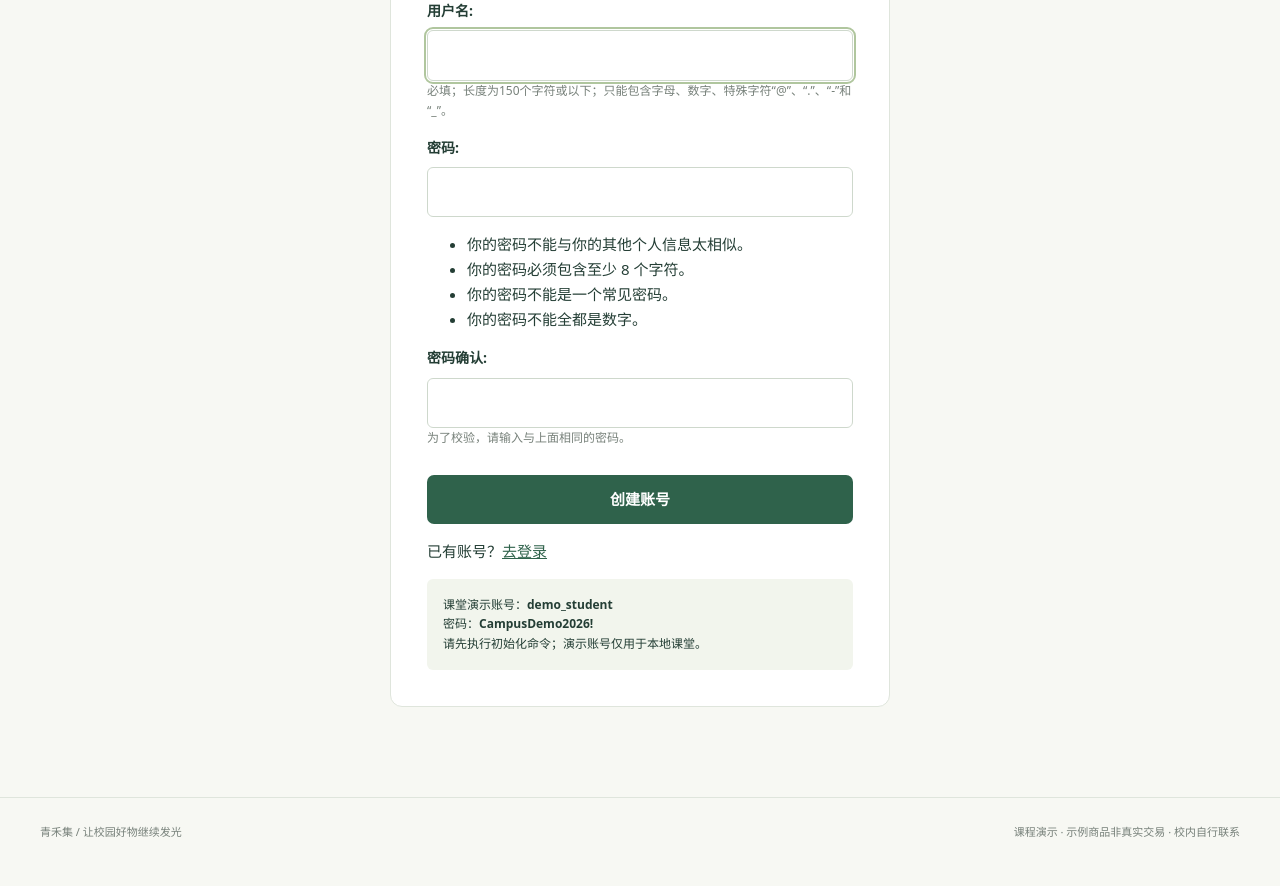
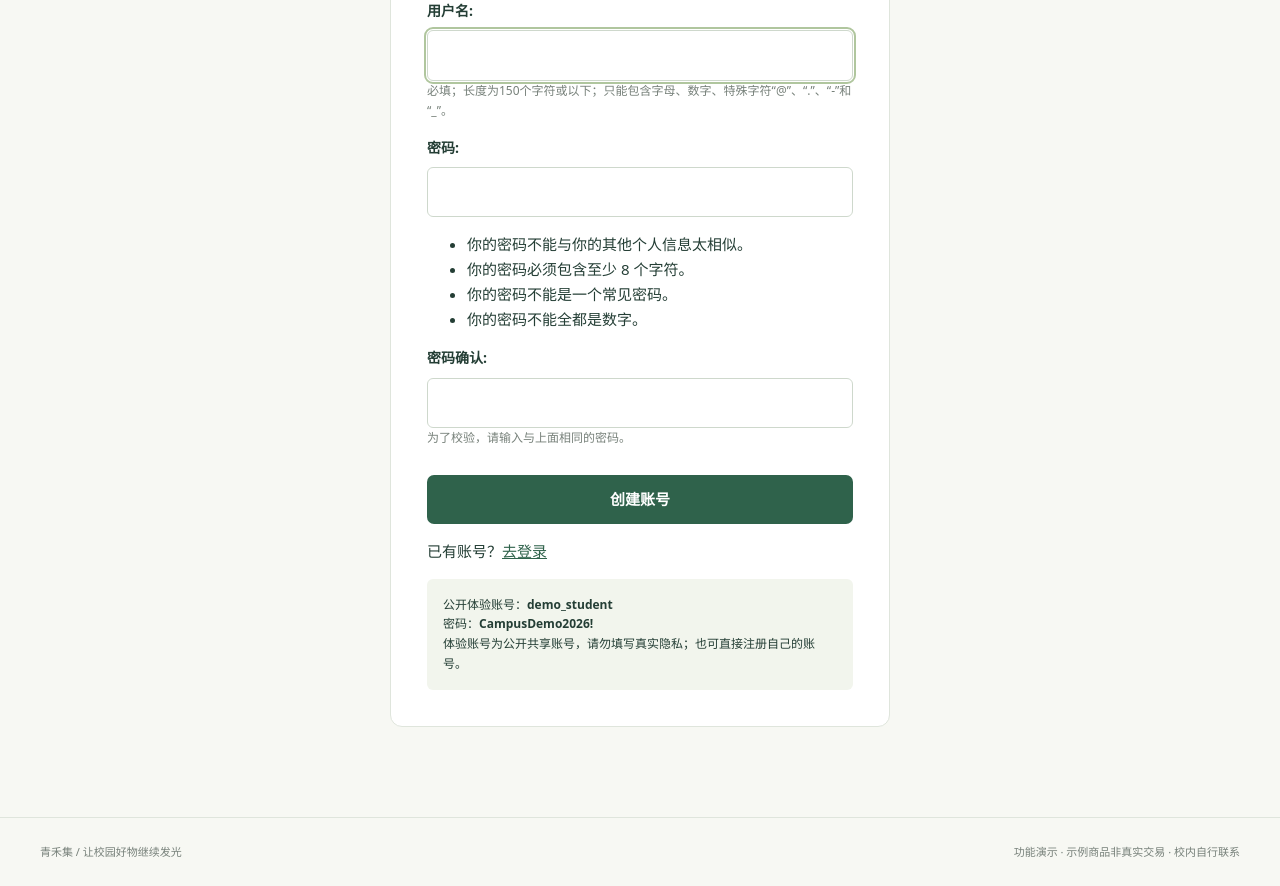
Before and after one commit to observer-97/campus-market-v2, a Django app: page /register/ in a window 1280 px wide. Shown: the part 309-1195 px from the top of the page. Before the commit the page ends 1146 px from the top, so only its background shows below. Run offline with Django 5.2, Linux system fonts and the light colour scheme.

Commit message:
fix: update hosted application guidance

```diff
--- a/templates/auth.html
+++ b/templates/auth.html
@@ -1 +1 @@
-{% extends 'base.html' %}{% block content %}<section class="form-panel auth"><p class="eyebrow">HELLO, CAMPUS</p><h1>{% if register %}加入青禾集{% else %}欢迎回来{% endif %}</h1><p class="muted">让闲置流动，让需要相遇。</p><form method="post">{% csrf_token %}{{ form.as_p }}{% if next %}<input type="hidden" name="next" value="{{ next }}">{% endif %}<button class="wide">{% if register %}创建账号{% else %}登录{% endif %}</button></form><p>{% if register %}已有账号？<a href="{% url 'login' %}">去登录</a>{% else %}还没有账号？<a href="{% url 'register' %}">立即注册</a>{% endif %}</p><aside>课堂演示账号：<b>demo_student</b><br>密码：<b>CampusDemo2026!</b><br>请先执行初始化命令；演示账号仅用于本地课堂。</aside></section>{% endblock %}
+{% extends 'base.html' %}{% block content %}<section class="form-panel auth"><p class="eyebrow">HELLO, CAMPUS</p><h1>{% if register %}加入青禾集{% else %}欢迎回来{% endif %}</h1><p class="muted">让闲置流动，让需要相遇。</p><form method="post">{% csrf_token %}{{ form.as_p }}{% if next %}<input type="hidden" name="next" value="{{ next }}">{% endif %}<button class="wide">{% if register %}创建账号{% else %}登录{% endif %}</button></form><p>{% if register %}已有账号？<a href="{% url 'login' %}">去登录</a>{% else %}还没有账号？<a href="{% url 'register' %}">立即注册</a>{% endif %}</p><aside>公开体验账号：<b>demo_student</b><br>密码：<b>CampusDemo2026!</b><br>体验账号为公开共享账号，请勿填写真实隐私；也可直接注册自己的账号。</aside></section>{% endblock %}
--- a/templates/base.html
+++ b/templates/base.html
@@ -1,4 +1,4 @@
 {% load static %}<!doctype html>
 <html lang="zh-CN"><head><meta charset="utf-8"><meta name="viewport" content="width=device-width,initial-scale=1"><title>{% block title %}青禾集 · 校园二手{% endblock %}</title><link rel="stylesheet" href="{% static 'app.css' %}"></head>
 <body><header><a class="brand" href="{% url 'index' %}"><span class="mark">禾</span> 青禾集 <small>校园二手</small></a><nav><a href="{% url 'trades' %}">交易与私信</a><a href="{% url 'center' %}">个人中心</a><a href="{% url 'admin:index' %}">管理后台</a><a href="{% url 'index' %}">逛好物</a><a href="{% url 'favorites' %}">我的收藏</a><a href="{% url 'mine' %}">我的发布</a>{% if user.is_authenticated %}<span class="username">{{ user.username }}</span><form method="post" action="{% url 'logout' %}">{% csrf_token %}<button class="link">退出</button></form>{% else %}<a href="{% url 'login' %}">登录</a>{% endif %}<a class="button small" href="{% url 'publish' %}">＋ 发布闲置</a></nav></header>
-<main>{% for message in messages %}<div class="notice" role="status">{{ message }}</div>{% endfor %}{% block content %}{% endblock %}</main><footer><span>青禾集 / 让校园好物继续发光</span><span>课程演示 · 示例商品非真实交易 · 校内自行联系</span></footer>{% block scripts %}{% endblock %}</body></html>
+<main>{% for message in messages %}<div class="notice" role="status">{{ message }}</div>{% endfor %}{% block content %}{% endblock %}</main><footer><span>青禾集 / 让校园好物继续发光</span><span>功能演示 · 示例商品非真实交易 · 校内自行联系</span></footer>{% block scripts %}{% endblock %}</body></html>
--- a/templates/order.html
+++ b/templates/order.html
@@ -3,4 +3,4 @@
 {% if order.state == 'accepted' and user == order.buyer %}<p>模拟付款后，余额转入本订单模拟托管，不会立即记入卖家余额。</p><form method="post" action="{% url 'act_order' order.pk %}">{% csrf_token %}<button name="action" value="pay">模拟付款 ¥ {{ order.amount|floatformat:2 }}</button></form>{% endif %}
 {% if order.state == 'paid' %}<p>模拟款项已冻结在此订单。请按约定地点线下交付。需要退款时可私聊卖家，由卖家操作模拟退款。</p>{% if user == order.buyer %}<form method="post" action="{% url 'act_order' order.pk %}">{% csrf_token %}<label><input style="width:auto" type="checkbox" name="received" required> 我已在线下收到商品，确认将模拟托管款结算给卖家</label><button name="action" value="confirm">确认收货并模拟结算</button></form>{% else %}<form method="post" action="{% url 'act_order' order.pk %}">{% csrf_token %}<button class="secondary" name="action" value="refund">取消交易并退还买家模拟款项</button></form>{% endif %}{% endif %}
 {% if order.state == 'proposed' or order.state == 'accepted' %}<form method="post" action="{% url 'act_order' order.pk %}">{% csrf_token %}<button class="secondary" name="action" value="cancel">取消本次交易意愿</button></form>{% endif %}</div>
-<h3>交易流程记录</h3><ol>{% for event in events %}<li>{{ event.created_at|date:'Y-m-d H:i:s' }} · {{ event.actor.username }} · {{ event.get_state_display }}</li>{% endfor %}</ol><p class="muted">这是课堂模拟流程。平台没有实际收款、分账或托管资质接口；模拟余额无法充值或提现。</p></section>{% endblock %}
+<h3>交易流程记录</h3><ol>{% for event in events %}<li>{{ event.created_at|date:'Y-m-d H:i:s' }} · {{ event.actor.username }} · {{ event.get_state_display }}</li>{% endfor %}</ol><p class="muted">这是模拟交易流程。平台没有实际收款、分账或托管资质接口；模拟余额无法充值或提现。</p></section>{% endblock %}
--- a/templates/simulation_notice.html
+++ b/templates/simulation_notice.html
@@ -1 +1 @@
-<div class="notice simulation"><strong>课堂模拟交易 · 不涉及真实资金</strong><br>余额、付款、托管、退款和结算均为本地数据库演示，没有微信/支付宝扣款，也不能提现。</div>
+<div class="notice simulation"><strong>模拟交易 · 不涉及真实资金</strong><br>余额、付款、托管、退款和结算均为平台中的模拟记录，没有微信/支付宝扣款，也不能提现。</div>
```
